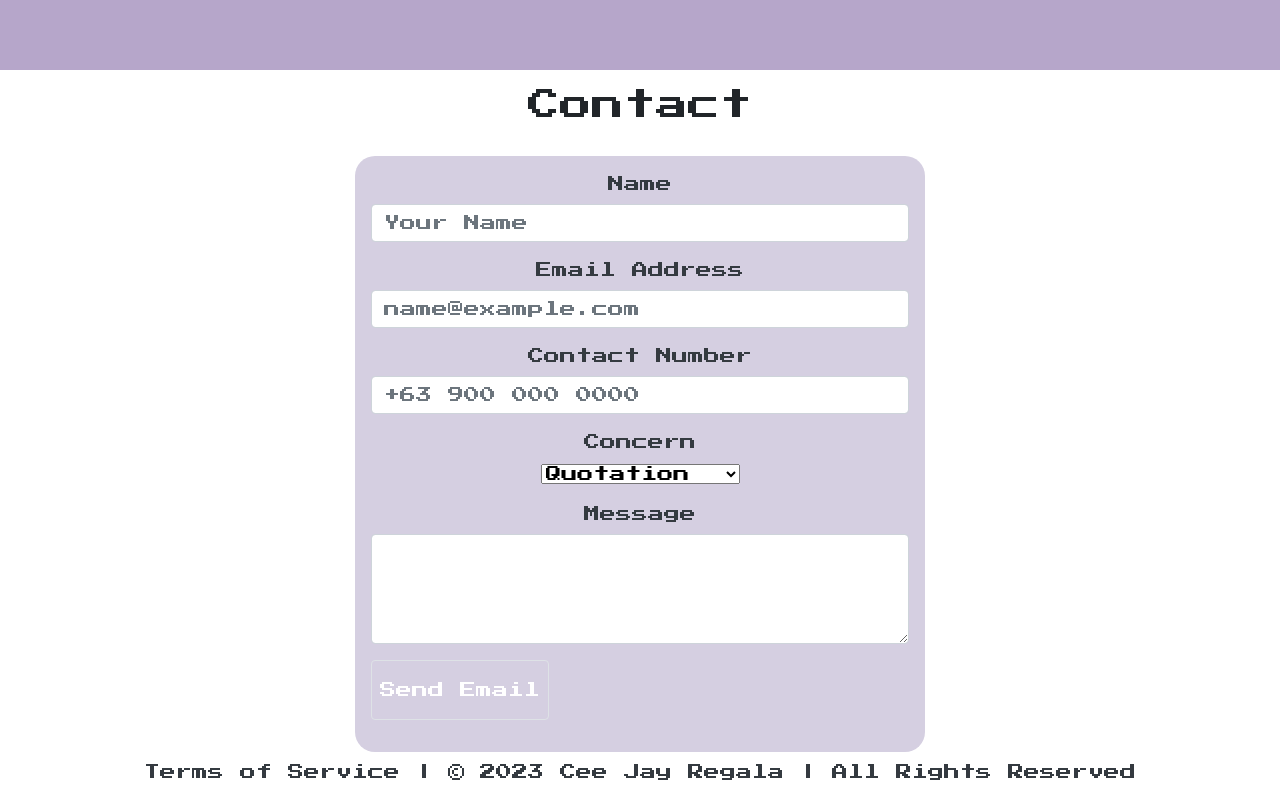
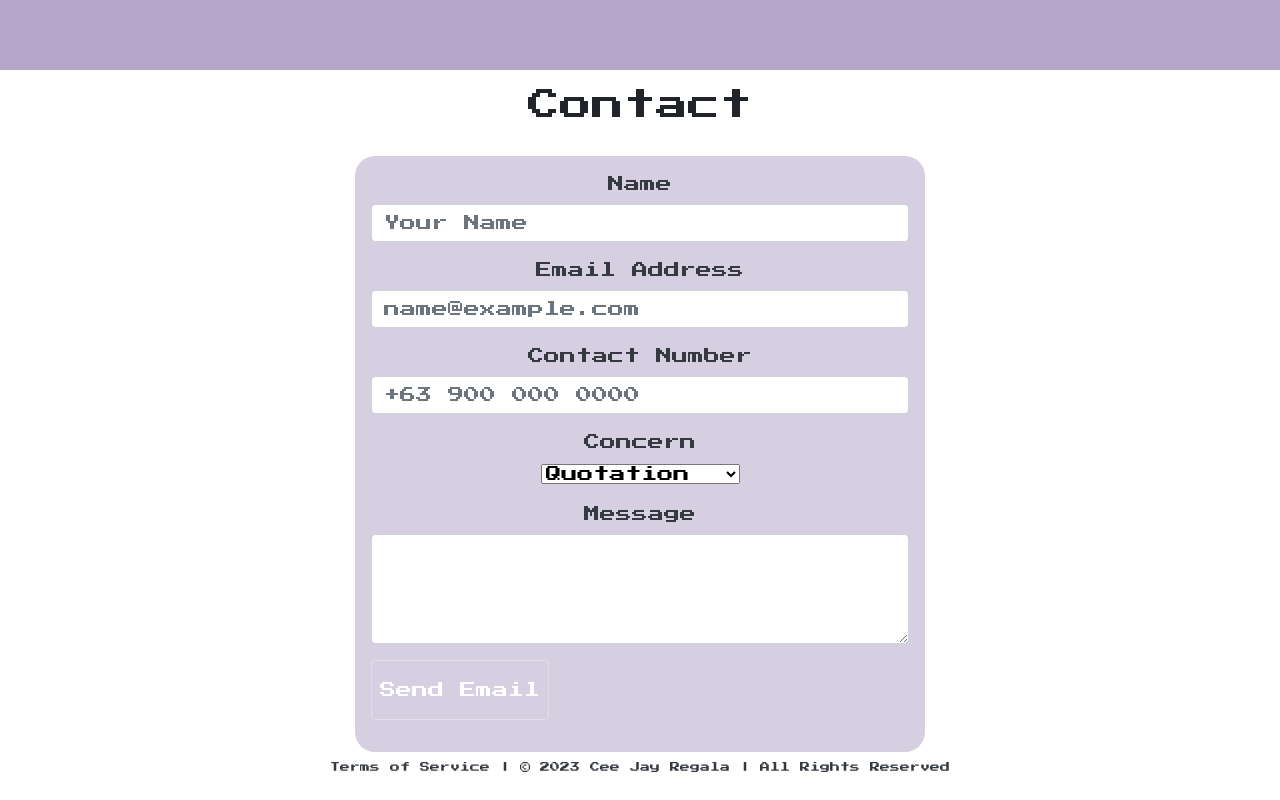
Before and after one commit to cjzr/regala-capstone-1, a plain HTML site: page index.html in a window 1280 px wide. Shown: the part 2354-3154 px from the top of the page. Drawn offline with nearby package versions, Linux system fonts and the light colour scheme.

Commit message:
Added updates

```diff
--- a/index.html
+++ b/index.html
@@ -217,7 +217,7 @@
 	<!-- Contact End -->
 
 	<!-- Footer Start-->
-			<div class="d-flex justify-content-center align-items-center bg-white bg-gradient text-dark mt-2 text-center" style="font-size: 16px;">
+			<div class="d-flex justify-content-center align-items-center bg-white bg-gradient text-dark mt-2 text-center" style="font-size: 10px;">
 			    <p> Terms of Service | &copy; 2023 Cee Jay Regala | All Rights Reserved </p>
 			</div>
 	<!-- Footer End -->
```
